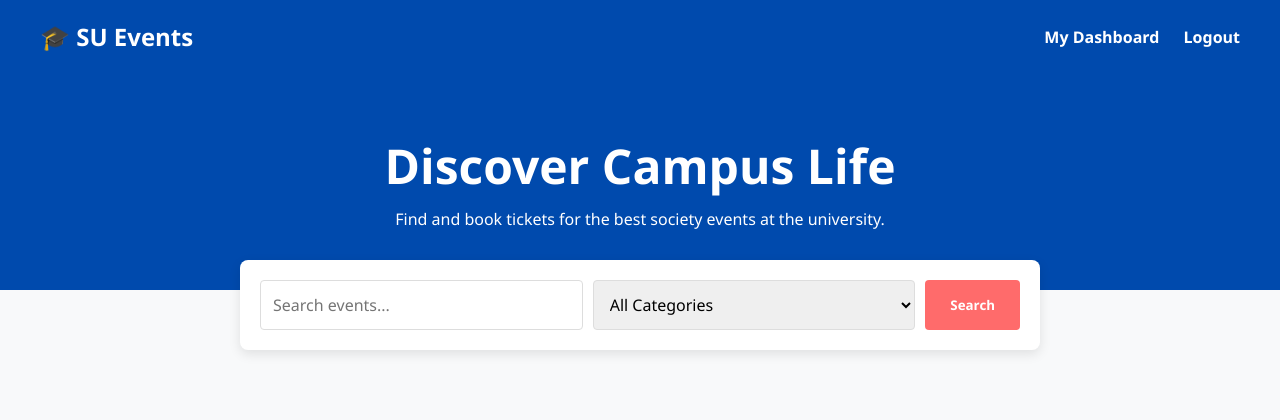
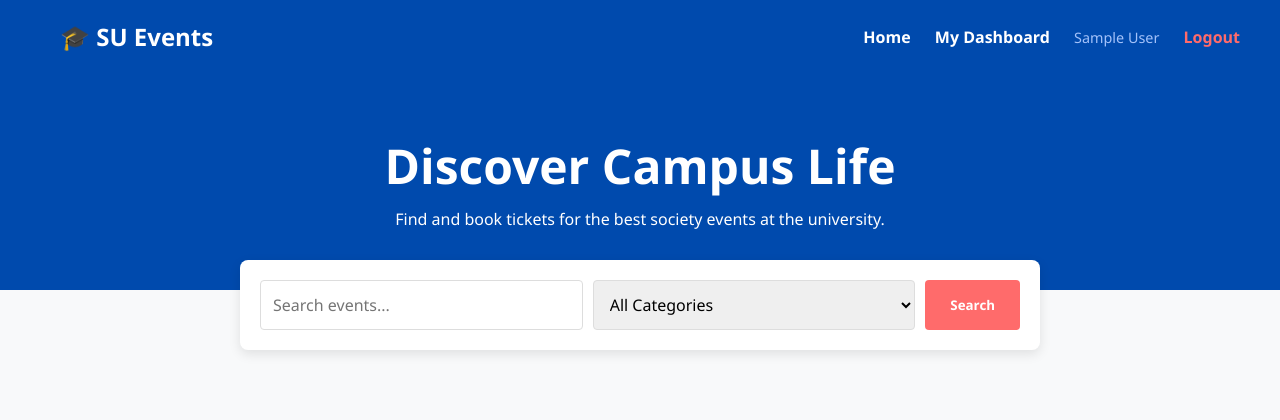
Before and after one commit to Naulikha/su_events_app, a PHP site: page / in a window 1280 px wide. Shown: the top 420 px of the page. Run offline with PHP 8.4, Linux system fonts and the light colour scheme; the visitor is signed in with stand-in values (Sample User, id 1); tables that the repository leaves empty or names only in its code hold one stand-in row (values such as "Sample post").

Commit message:
added navigation bar to all pages

```diff
--- a/auth/login.php
+++ b/auth/login.php
@@ -76,6 +76,8 @@ if ($_SERVER["REQUEST_METHOD"] == "POST") {
     <title>SU Events - Login</title>
 </head>
 <body>
+    <!-- Navbar dynamic -->
+    <?php include $_SERVER['DOCUMENT_ROOT'] . '/su_events_app/includes/navbar.php'; ?>
 <!-- Inject Flash Notifications -->
     <?php include '../includes/flash.php'; ?>
 
--- a/auth/register.php
+++ b/auth/register.php
@@ -85,6 +85,9 @@ if ($_SERVER["REQUEST_METHOD"] == "POST") {
     <title>SU Events - Register</title>
 </head>
 <body>
+    <!-- Navbar dynamic -->
+    <?php include $_SERVER['DOCUMENT_ROOT'] . '/su_events_app/includes/navbar.php'; ?>
+    <!-- for flash messages -->
     <?php include '../includes/flash.php'; ?>
     <h2>Register for SU Events</h2>
 
@@ -96,7 +99,7 @@ if ($_SERVER["REQUEST_METHOD"] == "POST") {
     <?php if(isset($_GET['deleted']) && $_GET['deleted'] == 'true') echo "<p style='color:red;'>Your account has been successfully deleted.</p>"; ?>
 
 
-    //added novalidate to allow php to take care of the validation
+    <!-- //added novalidate to allow php to take care of the validation -->
     <form action="register.php" method="POST" novalidate>
         <label>Full Name:</label><br>
         <input type="text" name="full_name" required><br><br>
--- a/dashboard/admin.php
+++ b/dashboard/admin.php
@@ -154,14 +154,14 @@ $result_events = $conn->query($sql_events);
     </style>
 </head>
 <body>
-
+    <!-- to replace static navbar -->
+    <?php include $_SERVER['DOCUMENT_ROOT'] . '/su_events_app/includes/navbar.php'; ?>
     <!-- to replace old succes and error messages -->
     <?php include '../includes/flash.php'; ?>
 
     <h2>Admin Dashboard: System Management</h2>
     <p>Welcome, <?php echo htmlspecialchars($_SESSION['full_name']); ?>. You have full system access.</p>
 
-    <a href="../auth/logout.php">Logout</a> | <a href="../index.php">View Public Events Page</a>
     <hr>
 
     <!-- old messages -->
--- a/dashboard/attendee.php
+++ b/dashboard/attendee.php
@@ -124,14 +124,14 @@ $result = $stmt->get_result();
     </style>
 </head>
 <body>
+    <!-- Navbar dynamic -->
+    <?php include $_SERVER['DOCUMENT_ROOT'] . '/su_events_app/includes/navbar.php'; ?>
     <!-- Inject your beautiful Flash Notifications! -->
     <?php include '../includes/flash.php'; ?>
 
     <h2>Welcome, <?php echo htmlspecialchars($_SESSION['full_name']); ?>! 🎓</h2>
     <p>Here is your digital wallet of booked events.</p>
 
-    <a href="../index.php" style="background:#28a745; color:white; padding:8px 15px; text-decoration:none; border-radius:4px;">Browse More Events</a>
-    <a href="../auth/logout.php" style="margin-left:10px;">Logout</a>
     <hr>
 
     <h3>My Digital Tickets</h3>
--- a/dashboard/organiser.php
+++ b/dashboard/organiser.php
@@ -282,6 +282,9 @@ if (isset($_GET['view_roster'])) {
 </head>
 
 <body>
+    <!-- Navbar dynamic -->
+    <?php include $_SERVER['DOCUMENT_ROOT'] . '/su_events_app/includes/navbar.php'; ?>
+
     <div class="container">
         <h1>Welcome, <?php echo htmlspecialchars($_SESSION['full_name']); ?>!</h1>
         <p style="color: #666; margin-bottom: 30px;">Manage all your society events from this dashboard.</p>
--- /dev/null
+++ b/includes/navbar.php
@@ -0,0 +1,36 @@
+<?php
+// Because files are in different folders ( /auth vs /dashboard),
+// we need an absolute base URL to prevent broken links.
+$base_url = '/su_events_app/';
+?>
+
+<header style="background: #004aad; color: white; padding: 20px 40px; display: flex; justify-content: space-between; align-items: center; box-shadow: 0 2px 4px rgba(0,0,0,0.1);">
+    <a href="<?php echo $base_url; ?>index.php" style="font-size: 1.5rem; font-weight: bold; color: white; text-decoration: none;">🎓 SU Events</a>
+
+    <nav>
+        <!-- Everyone can see the public storefront -->
+        <a href="<?php echo $base_url; ?>index.php" style="color: white; text-decoration: none; font-weight: bold; margin-left: 20px;">Home</a>
+
+        <?php if(isset($_SESSION['user_id'])): ?>
+
+            <?php
+                // Figure out which dashboard they own
+                $dashboard = '';
+                if ($_SESSION['role'] === 'Admin') $dashboard = 'dashboard/admin.php';
+                if ($_SESSION['role'] === 'Organiser') $dashboard = 'dashboard/organiser.php';
+                if ($_SESSION['role'] === 'Attendee') $dashboard = 'dashboard/attendee.php';
+            ?>
+
+            <a href="<?php echo $base_url . $dashboard; ?>" style="color: white; text-decoration: none; font-weight: bold; margin-left: 20px;">My Dashboard</a>
+
+            <!-- Logged in as: Name -->
+            <span style="color: #a3c2fa; margin-left: 20px; font-size: 0.9rem;"><?php echo htmlspecialchars($_SESSION['full_name']); ?></span>
+
+            <a href="<?php echo $base_url; ?>auth/logout.php" style="color: #ff6b6b; text-decoration: none; font-weight: bold; margin-left: 20px;">Logout</a>
+
+        <?php else: ?>
+            <a href="<?php echo $base_url; ?>auth/login.php" style="color: white; text-decoration: none; font-weight: bold; margin-left: 20px;">Login</a>
+            <a href="<?php echo $base_url; ?>auth/register.php" style="background: white; color: #004aad; padding: 8px 15px; border-radius: 4px; text-decoration: none; font-weight: bold; margin-left: 20px;">Sign Up</a>
+        <?php endif; ?>
+    </nav>
+</header>
--- a/index.php
+++ b/index.php
@@ -95,28 +95,14 @@ $cat_result = $conn->query("SELECT * FROM event_categories ORDER BY category_nam
     </style>
 </head>
 <body>
+    <!-- Navbar for navigation -->
+    <?php include $_SERVER['DOCUMENT_ROOT'] . '/su_events_app/includes/navbar.php'; ?>
 
     <!-- Flash Messages (In case they login/logout from index) -->
     <?php include 'includes/flash.php'; ?>
 
     <!-- Navigation -->
-    <header>
-        <div style="font-size: 1.5rem; font-weight: bold;">🎓 SU Events</div>
-        <nav>
-            <?php if(isset($_SESSION['user_id'])): ?>
-                <?php
-                    // Dynamic dashboard link based on role
-                    $dashboard = ($_SESSION['role'] === 'Admin') ? 'dashboard/admin.php' :
-                                (($_SESSION['role'] === 'Organiser') ? 'dashboard/organiser.php' : 'dashboard/attendee.php');
-                ?>
-                <a href="<?php echo $dashboard; ?>">My Dashboard</a>
-                <a href="auth/logout.php">Logout</a>
-            <?php else: ?>
-                <a href="auth/login.php">Login</a>
-                <a href="auth/register.php">Sign Up</a>
-            <?php endif; ?>
-        </nav>
-    </header>
+     <!-- switched to dynamic navbar for each replacing header -->
 
     <!-- Hero Section -->
     <div class="hero">
```
Also changed, not shown: event_details.php (+3 -16 lines).
